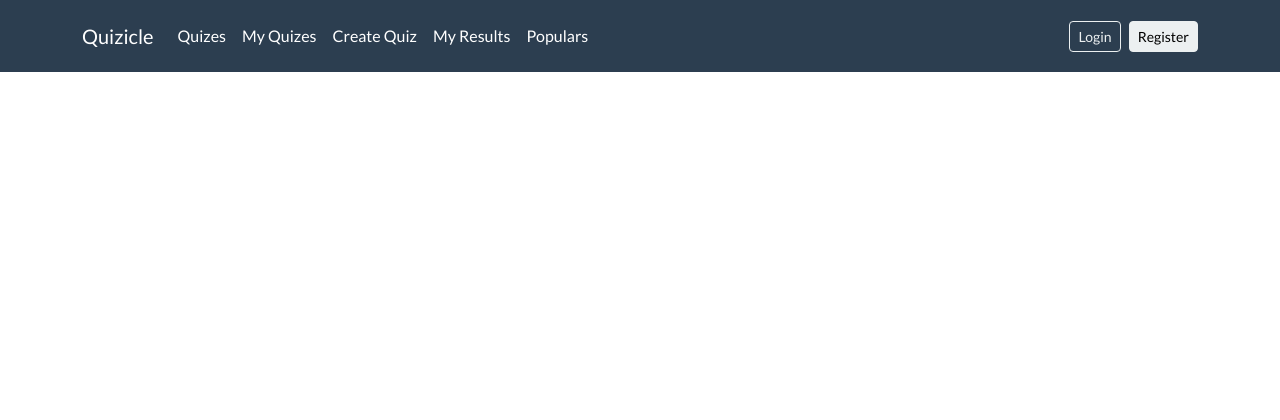
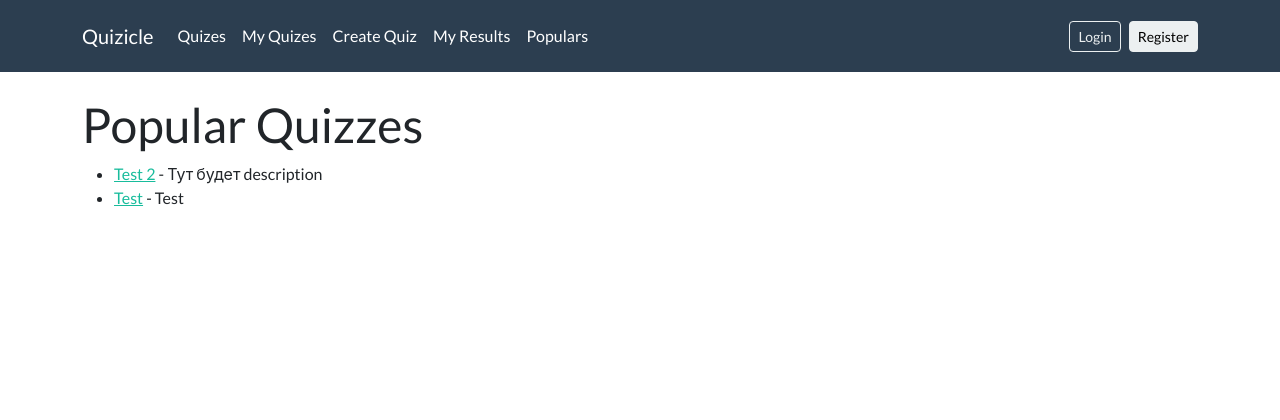
Before and after one commit to 21DP4ABaze/Quizicle-New-Version, a Django app: page /popular-quizzes/ in a window 1280 px wide. Shown: the top 420 px of the page. Run offline with Django 5.2, Linux system fonts and the light colour scheme; data comes from the database, SQL or seed files in the repository; both versions use the stored data as it was after the commit; some libraries are stand-ins or nearby versions.

Commit message:
Pep8 clean, popular view page

```diff
--- a/Quizicle/projectname/models.py
+++ b/Quizicle/projectname/models.py
@@ -2,6 +2,7 @@ from django.db import models
 from django.contrib.auth.models import User
 from django.db.models.signals import post_save
 from django.dispatch import receiver
+
 
 class Quiz(models.Model):
     quiz_name = models.CharField(max_length=150)
@@ -9,6 +10,7 @@ class Quiz(models.Model):
     quiz_maximum_points = models.IntegerField(default=0, editable=False)  # Auto-calculated
     question_count = models.IntegerField(default=0, editable=False)  # Auto-calculated
     creator = models.ForeignKey(User, on_delete=models.CASCADE, related_name='questions_created')
+
     class Meta:
         app_label = 'projectname'
         ordering = ['-id']
@@ -22,6 +24,7 @@ class Quiz(models.Model):
         self.QuizMaximumPoints = sum(q.points_for_question for q in self.questions.all())
         self.save()
 
+
 class Question(models.Model):
     description = models.TextField()
     quiz = models.ForeignKey(Quiz, on_delete=models.CASCADE, related_name="questions")
@@ -34,6 +37,7 @@ class Question(models.Model):
     def __str__(self):
         return self.description
 
+
 class Answer(models.Model):
     question = models.ForeignKey(Question, on_delete=models.CASCADE, related_name="answers")
     answer = models.CharField(max_length=255)
@@ -45,6 +49,7 @@ class Answer(models.Model):
     def __str__(self):
         return self.answer
 
+
 class Results(models.Model):
     quiz = models.ForeignKey(Quiz, on_delete=models.CASCADE, related_name="results")
     user = models.CharField(max_length=150)
@@ -55,6 +60,7 @@ class Results(models.Model):
 
     def __str__(self):
         return f"{self.user} - {self.quiz.quiz_name} - {self.result}"
+
 
 class Report(models.Model):
     quiz = models.ForeignKey(Quiz, on_delete=models.CASCADE, related_name="reports")
--- a/Quizicle/projectname/views.py
+++ b/Quizicle/projectname/views.py
@@ -3,17 +3,18 @@ from django.contrib import messages
 from django.contrib.auth.decorators import login_required
 from django.shortcuts import render, redirect, get_object_or_404
 from django.urls import reverse_lazy
-from django.views.generic import *
+from django.views.generic import View, ListView, DetailView, CreateView, DeleteView, TemplateView
 from django.utils.decorators import method_decorator
 from django.db.models import Max
-from .models import *
-from .forms import *
-from django.http import JsonResponse
 from django.db import models
 from django.contrib.auth.mixins import LoginRequiredMixin, UserPassesTestMixin
 from django.contrib.auth.decorators import user_passes_test
 from django.contrib.auth.forms import PasswordChangeForm
 from django.contrib.auth import update_session_auth_hash
+from django.contrib.auth.models import User
+
+from .models import Quiz, Question, Answer, Results, Report, Comment, Description
+from .forms import QuizForm, CommentForm, ReportForm
 
 
 def register(request):
@@ -104,7 +105,6 @@ class QuizCreateView(CreateView):
                 )
 
 
-
 class QuizListView(LoginRequiredMixin, ListView):
     model = Quiz
     template_name = 'quiz_list.html'
@@ -115,13 +115,16 @@ class QuizListView(LoginRequiredMixin, ListView):
         base_queryset = Quiz.objects.filter(creator=self.request.user)
         return base_queryset.filter(quiz_name__icontains=query) if query else base_queryset
 
+
 class PopularQuizView(ListView):
     model = Quiz
-    template_name='popular_quizes.html'
-    context_object_name='popular_quizes'
+    template_name = 'popular_quizes.html'
+    context_object_name = 'popular_quizes'
 
     def get_queryset(self):
-        return super().get_queryset()
+        qs = super().get_queryset()
+        return qs.annotate(total_count=models.Count('results__quiz')).order_by('-total_count')[:10]
+
 
 @method_decorator(login_required, name='dispatch')
 class TakeQuizView(DetailView):
@@ -136,7 +139,6 @@ class TakeQuizView(DetailView):
         context = super().get_context_data(**kwargs)
         context['questions'] = self.object.questions.all()
         return context
-
 
     def post(self, request, *args, **kwargs):
         quiz = self.get_object()
@@ -185,7 +187,6 @@ class QuizResultView(DetailView):
         return context
 
 
-
 class QuizDeleteView(LoginRequiredMixin, UserPassesTestMixin, DeleteView):
     model = Quiz
     template_name = 'quiz_confirm_delete.html'
@@ -204,6 +205,7 @@ class QuizPublicList(TemplateView):
         context['quizzes'] = Quiz.objects.all()
         return context
 
+
 class UserResultsView(ListView):
     model = Results
     template_name = 'user_results.html'
@@ -212,8 +214,8 @@ class UserResultsView(ListView):
     def get_queryset(self):
         return Results.objects.filter(user=self.request.user.username).select_related('quiz')
 
+
 @method_decorator(login_required, name='dispatch')
-
 class ModifyQuizView(View):
     template_name = 'modify_quiz.html'
 
@@ -261,6 +263,7 @@ class ModifyQuizView(View):
 
         return redirect('quiz_list')
 
+
 class QuizDetailView(View):
     template_name = 'quiz_details.html'
 
@@ -285,6 +288,7 @@ class QuizDetailView(View):
             comment.save()
         return redirect('quiz_details', pk=pk)
 
+
 @method_decorator(login_required, name='dispatch')
 class ReportCreateView(CreateView):
     model = Report
@@ -299,6 +303,8 @@ class ReportCreateView(CreateView):
         report.user = self.request.user
         report.save()
         return redirect(self.success_url)
+
+
 @user_passes_test(lambda u: u.is_superuser)
 def admin_reports_view(request):
     reports = Report.objects.all()
@@ -306,6 +312,7 @@ def admin_reports_view(request):
         'reports': reports
     }
     return render(request, 'admin/admin_reports.html', context)
+
 
 @user_passes_test(lambda u: u.is_superuser)
 def admin_quiz_delete_view(request, pk):
@@ -317,6 +324,7 @@ def admin_quiz_delete_view(request, pk):
 
     return render(request, 'quiz_confirm_delete.html', {'object': quiz})
 
+
 class ReportDeleteView(LoginRequiredMixin, UserPassesTestMixin, DeleteView):
     model = Report
     template_name = 'report_confirm_delete.html'
@@ -326,6 +334,7 @@ class ReportDeleteView(LoginRequiredMixin, UserPassesTestMixin, DeleteView):
 
         report = self.get_object()
         return self.request.user.is_superuser or report.user == self.request.user
+
 
 @login_required
 def user_profile(request):
@@ -374,12 +383,14 @@ def user_profile(request):
     }
     return render(request, 'user_profile.html', context)
 
+
 class DeleteCommentView(LoginRequiredMixin, View):
     def post(self, request, pk, *args, **kwargs):
         comment = get_object_or_404(Comment, id=pk)
         if comment.user == request.user:
             comment.delete()
         return redirect('quiz_details', pk=comment.quiz.id)
+
 
 @user_passes_test(lambda u: u.is_superuser)
 def user_handler(request):
@@ -401,5 +412,6 @@ def user_handler(request):
 
     return render(request, 'admin/user_handler.html', {'users': users})
 
+
 def banned_page(request):
     return render(request, 'banned_page.html')
--- a/Quizicle/templates/popular_quizes.html
+++ b/Quizicle/templates/popular_quizes.html
@@ -1 +1,17 @@
 {% extends 'base.html' %}
+
+
+{% block title %}
+    Popular Quizzes
+{% endblock %}
+
+{% block content %}
+    <h1>Popular Quizzes</h1>
+    <ul>
+        {% for quiz in popular_quizes %}
+            <li>
+                <a href="{% url 'quiz_details' quiz.id %}">{{ quiz.quiz_name }}</a> {% if quiz.description %} - {{ quiz.description }}{% endif %}
+            </li>
+        {% endfor %}
+    </ul>
+{% endblock %}
```
Also changed, not shown: Quizicle/db.sqlite3.
